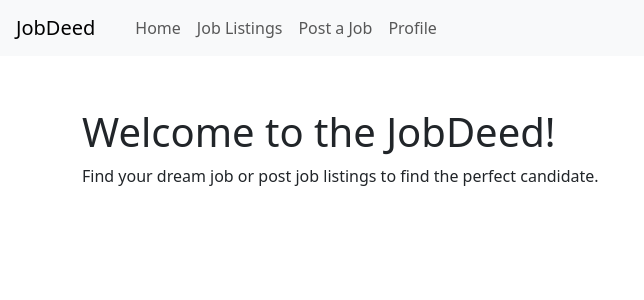
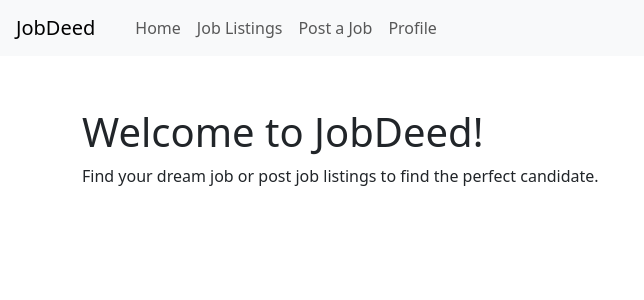
Before and after one commit to Felleria/full-stack-project, a React (Vite) app: page / in a window 1280 px wide. Shown: the top 300 px of the page, without its empty margins (0-644 px from the left). Built offline with nearby package versions, Linux system fonts and the light colour scheme.

Commit message:
updating files

```diff
--- a/src/pages/Home.jsx
+++ b/src/pages/Home.jsx
@@ -1,11 +1,11 @@
-// src/pages/Home.jsx
+
 import React from 'react';
 /*import './styles.css';*/
 
 const Home = () => {
   return (
     <div className="container">
-      <h1>Welcome to the JobDeed!</h1>
+      <h1>Welcome to JobDeed!</h1>
       <p>Find your dream job or post job listings to find the perfect candidate.</p>
     </div>
   );
```
